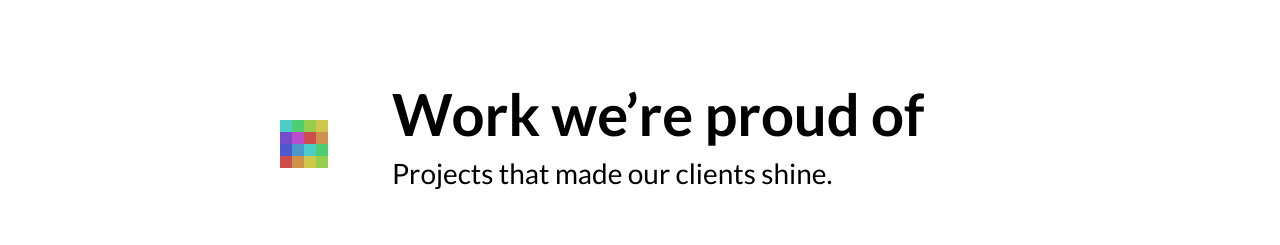
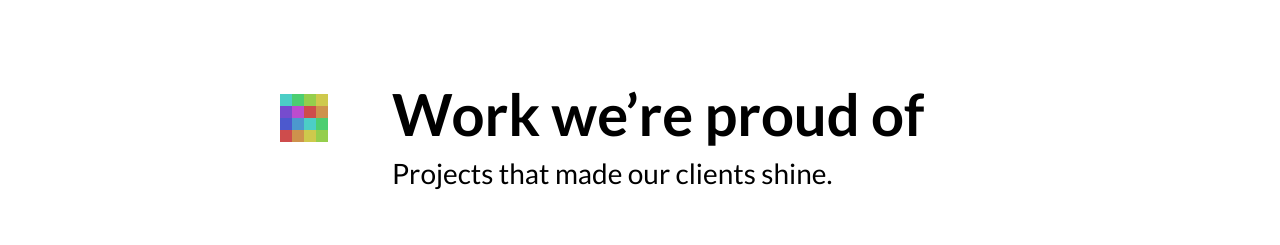
Before and after one commit to KvinZav/umvel-remote, a Next.js app: page /our-work in a window 1280 px wide. Shown: the part 190-435 px from the top of the page. Built offline with nearby package versions, Linux system fonts and the light colour scheme.

Commit message:
fix: spacing prism button

```diff
--- a/src/components/modules/pageHeader/OurWorkHeader.tsx
+++ b/src/components/modules/pageHeader/OurWorkHeader.tsx
@@ -6,7 +6,7 @@ import React from 'react';
 export const OurWorkHeader = ({data}: {data: Body}) => {
   return (
     <section className="w-full flex flex-col-reverse md:flex-row px-[72px] md:px-24 lg:px-60 py-24 md:py-[124px] lg:py-40">
-        <div className="flex justify-center items-center md:justify-end lg:ml-10 h-36 md:h-auto pt-6">
+        <div className="flex justify-center items-center lg:items-start md:justify-end lg:ml-10 h-36 md:h-auto lg:pt-6">
           <PrismButton>
             <Image url="/assets/icons/arrowDown.svg" width={12} height={12} alt="Down"/>
           </PrismButton>
```
